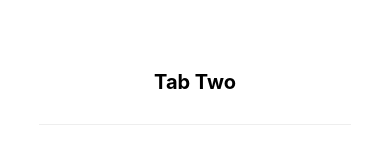
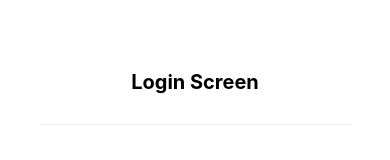
Before and after one commit to Nabavi2/Bank-small-app, a React Native app: screen /Login in a window 390 px wide. Shown: the part 310-470 px from the top of the page. Built offline with nearby package versions, Linux system fonts and the light colour scheme; what expo-linking, native-base would draw is missing.

Commit message:
added login screen

```diff
--- a/screens/LoginScreen.tsx
+++ b/screens/LoginScreen.tsx
@@ -6,7 +6,7 @@
 export default function LoginScreen() {
   return (
     <View style={styles.container}>
-      <Text style={styles.title}>Tab Two</Text>
+      <Text style={styles.title}>Login Screen</Text>
       <View style={styles.separator} lightColor="#eee" darkColor="rgba(255,255,255,0.1)" />
     </View>
   );
--- a/types.tsx
+++ b/types.tsx
@@ -35,7 +35,7 @@
   Home: undefined;
   Belance: undefined;
   Card: undefined;
-  Loign: undefined;
+  Login: undefined;
 }
 
 
```
